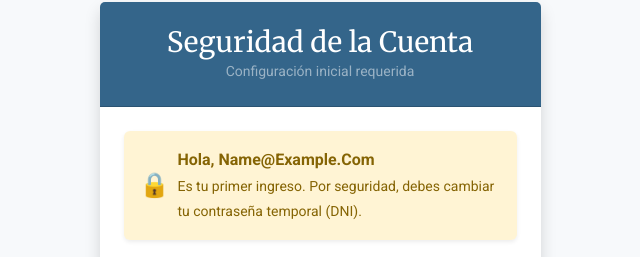
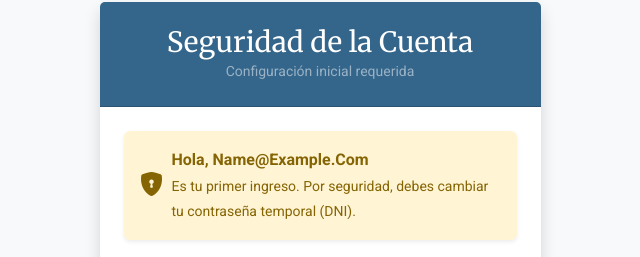
Before and after one commit to jazzzz0/sistema-gestion-academica, a Django app: page /users/first-login-change-password/ in a window 1280 px wide. Shown: the part 274-531 px from the top of the page, without its empty margins (320-960 px from the left). Run offline with Django 5.2, Linux system fonts and the light colour scheme; the visitor is signed in with stand-in values (Sample User, id 1).

Commit message:
refactor(auth): update icons in first login password change page to use bootstrap icons

```diff
--- a/users/templates/users/first_login_change_password.html
+++ b/users/templates/users/first_login_change_password.html
@@ -20,7 +20,7 @@
 
                     <div class="alert alert-warning border-0 shadow-sm d-flex align-items-center" role="alert"
                          style="background-color: rgba(255, 199, 44, 0.2); color: #856404;">
-                        <div class="me-2" style="font-size: 1.5rem;">🔒</div>
+                        <i class="bi bi-shield-lock-fill fs-4 me-2"></i>
                         <div>
                             <strong>Hola, {{ full_name }}</strong><br>
                             <span class="small">Es tu primer ingreso. Por seguridad, debes cambiar tu contraseña temporal (DNI).</span>
@@ -46,7 +46,7 @@
                                 {% if field.errors %}
                                     {% for error in field.errors %}
                                         <div class="text-danger small mt-1 fw-bold">
-                                            <i class="fas fa-exclamation-circle"></i> {{ error }}
+                                            <i class="bi bi-exclamation-circle-fill"></i> {{ error }}
                                         </div>
                                     {% endfor %}
                                 {% endif %}
```
